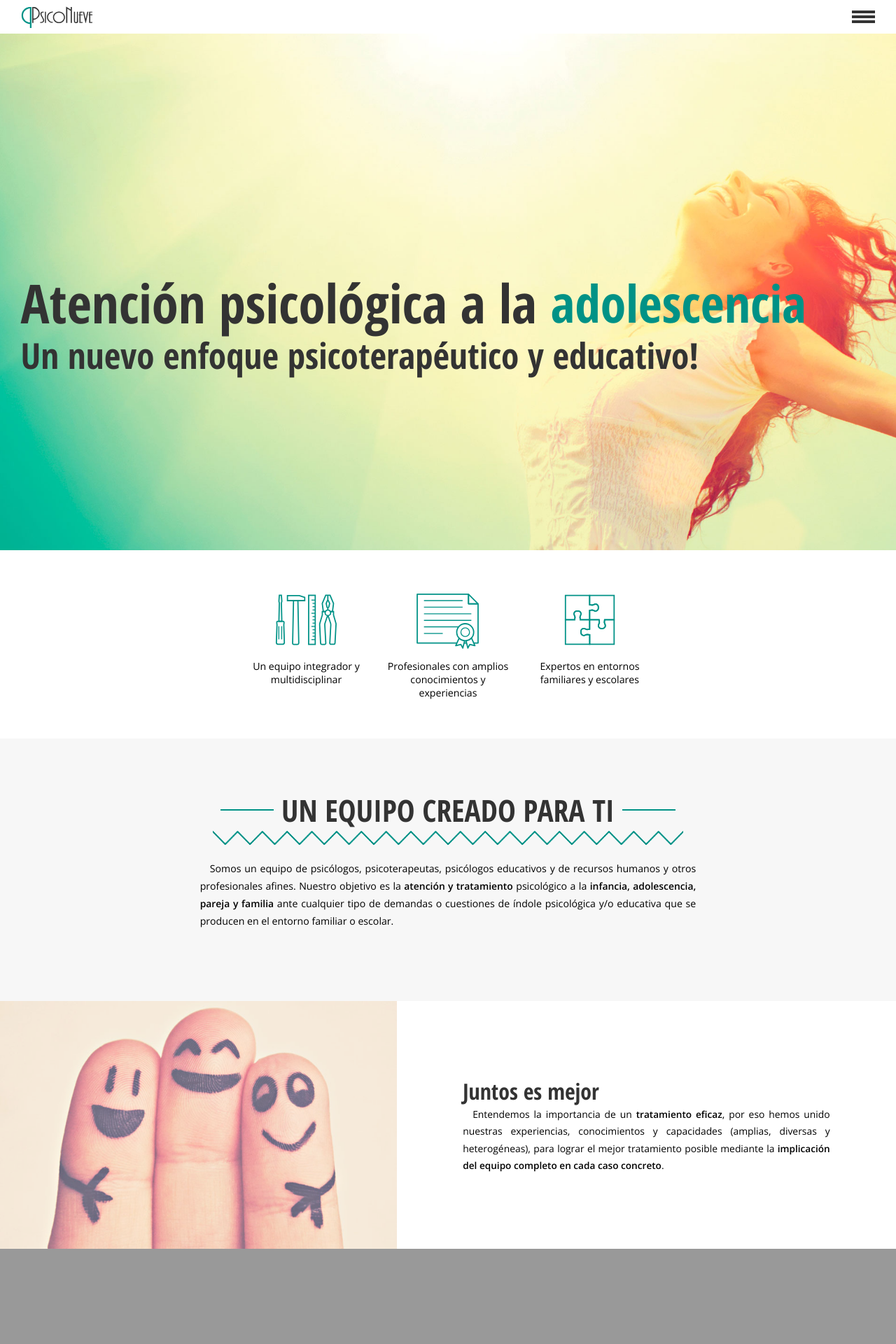
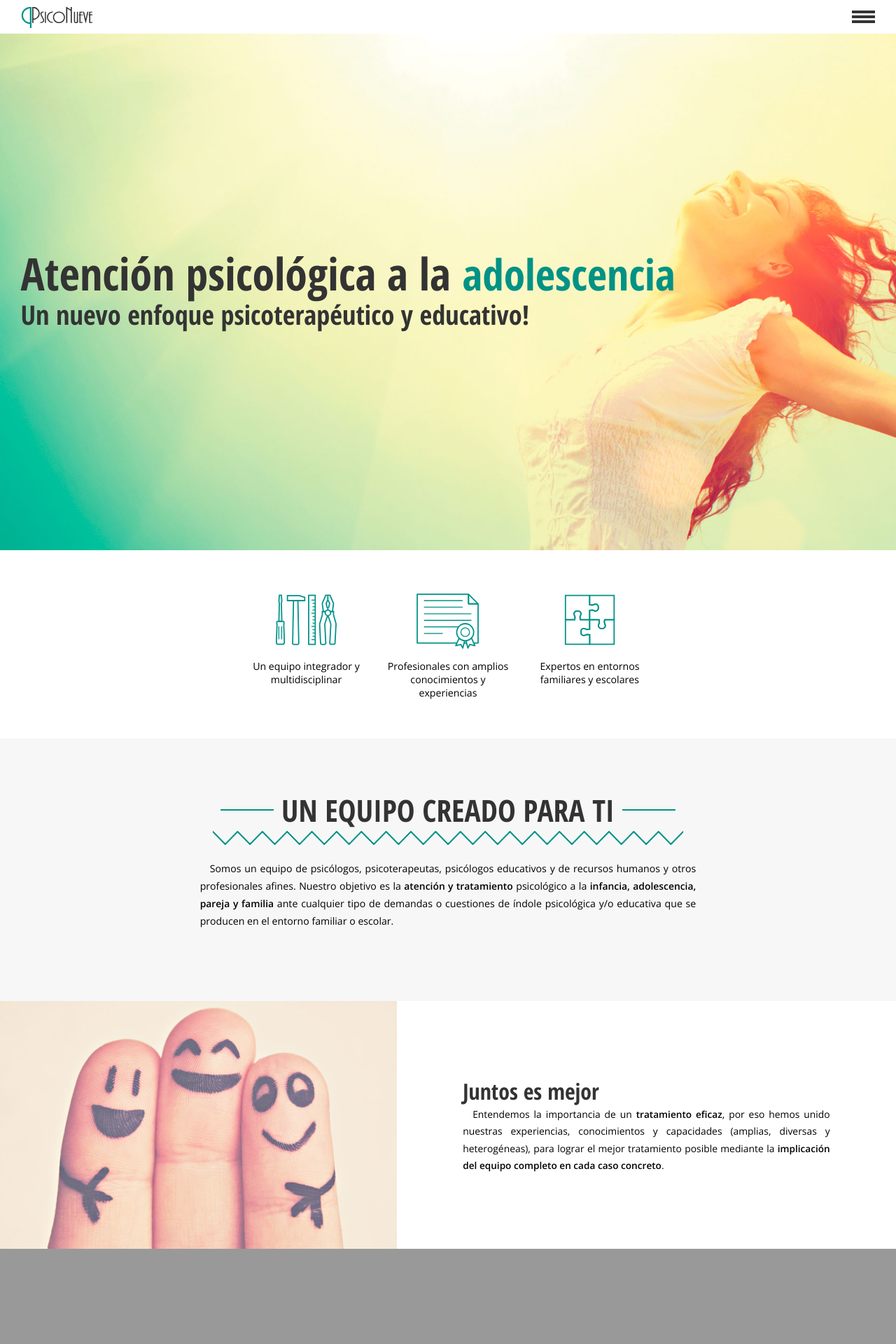
Before and after one commit to santiagodls/psiconueve, a Jekyll site: the page built from index.html, in a window 1280 px wide. Shown: the top 1920 px of the page at 70% size. Built offline with Jekyll 4.4.1, drawn with Linux system fonts in a browser that asks for light colours.

Commit message:
Mejoras en MQ de index-cover

```diff
--- a/_sass/index.scss
+++ b/_sass/index.scss
@@ -1,6 +1,6 @@
 #index-cover {
 	height: calc(100vh - 3em);
-	min-height: 25em;
+	min-height: 20em;
 	max-height: 50em;
 	z-index: 1;
 	display: flex;
@@ -9,13 +9,13 @@
 	padding: 0 2em;
 	background-image: url('../images/01.jpg');
 	text-align: left;
-	br {
-		display: none;
-	}
 	.title {
 		font-size: 5em;
 		line-height: 1em;
 		span {
+			width: 4em;
+			vertical-align: top;
+			display: inline-block;
 			b {
 				color: $green1;
 				position: absolute;
--- a/_sass/queries.scss
+++ b/_sass/queries.scss
@@ -30,27 +30,18 @@
 
 
 //## COVERS #######
+@media (max-width: 1600px) {
+	#index-cover {
+		.text-wrapper {
+			font-size: 1vw;
+		}
+	}
+}
 @media (max-width: 1366px) {
 	.cover {
 		padding: 20% 0 5%;
 		&.nav05 {
 			background-image: url("../images/05b.jpg");
-		}
-	}
-	#index-cover{
-		.title {
-			font-size: 6vw;
-		}
-		.subtitle {
-			font-size: 4vw;
-		}
-	}
-}
-@media (max-width: 1280px) {
-	#index-cover {
-		justify-content: flex-end;
-		.subtitle {
-			padding-bottom: 20%;
 		}
 	}
 }
@@ -59,15 +50,9 @@
 		background-image: url("../images/05c.jpg");
 	}
 	#index-cover{
-		br {
-			display: block;
-		}
-		.title {
-			font-size: 3.8em;
-		}
-		.subtitle {
-			font-size: 2.5em;
-			max-width: 12em;
+		.text-wrapper {
+			font-size: .7em;
+			width: 70%;
 		}
 		&.jarallax {
 			background-position: 87% 70%;
@@ -81,11 +66,8 @@
 	#index-cover{
 		padding: 0 $mobile-padding;
 		background-position: right;
-		.title {
-			max-width: 7em;
-		}
-		.subtitle {
-			padding-bottom: $mobile-padding;
+		.text-wrapper {
+			font-size: .6em;
 		}
 	}
 }
@@ -93,18 +75,15 @@
 	.cover .text-wrapper .subtitle {
 		font-size: 3.8vw;
 	}
-	#index-cover {
-		.title {
-			font-size: 3.3em;
-		}
-		.subtitle {
-			font-size: 2em;
-		}
-	}
 }
 @media (max-width: 480px) {
 	#index-cover.jarallax {
 		background-size: 300%;
+		justify-content: flex-end;
+		.text-wrapper {
+			width: 25em;
+			padding-bottom: $mobile-padding * 3;
+		}
 	}
 	.cover .text-wrapper {
 		.title {
--- a/index.html
+++ b/index.html
@@ -4,8 +4,10 @@ title: Inicio
 exclude: true
 ---
 <section id="index-cover" class="jarallax">
-	<h1 class="title">Atención psicológica a <br />la&nbsp;<span id="dinamic-end"><b class="visible">infancia</b><b class="hidden">adolescencia</b><b class="hidden">pareja</b><b class="hidden">familia</b></span></h1>
-	<h2 class="subtitle">Un nuevo enfoque psicoterapéutico y educativo!</h2>
+	<div class="text-wrapper">
+		<h1 class="title">Atención psicológica a la&nbsp;<span id="dinamic-end"><b class="visible">infancia</b><b class="hidden">adolescencia</b><b class="hidden">pareja</b><b class="hidden">familia</b></span></h1>
+		<h2 class="subtitle">Un nuevo enfoque psicoterapéutico y educativo!</h2>
+	</div>
 </section>
 <section id="abstract">
 	<ul>
```
